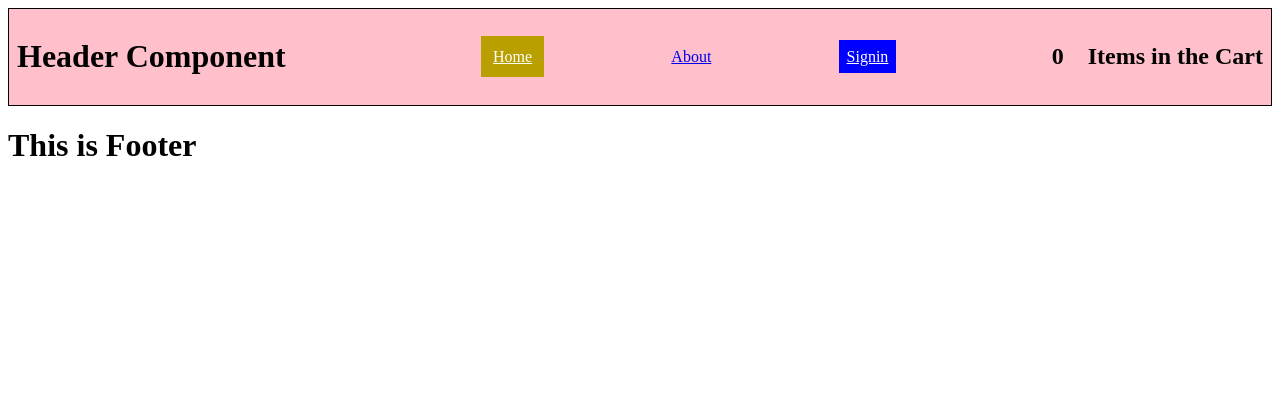
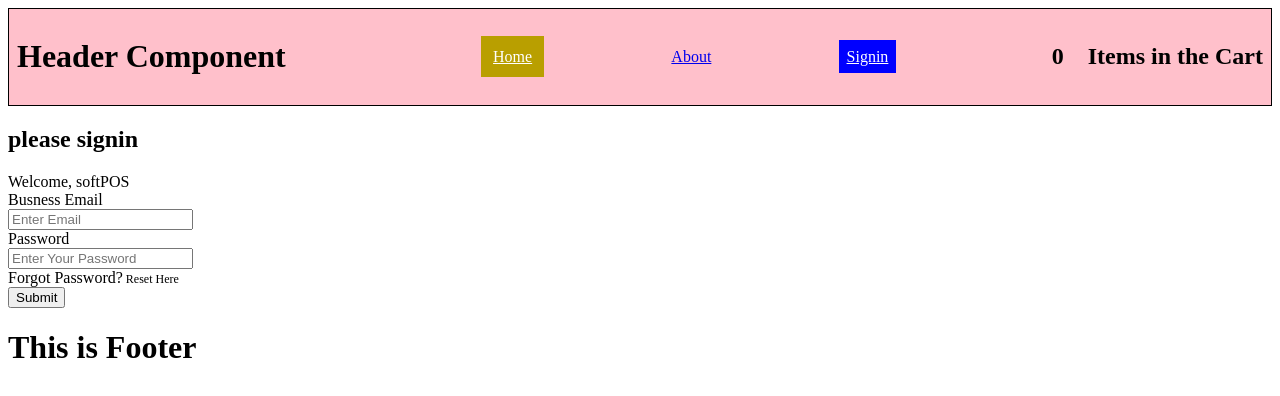
Before and after one commit to brunolotab/Shopping-project-work, a React (Vite) app in the folder ecomparam/: page /signout in a window 1280 px wide. Shown: the top 396 px of the page. Built offline with nearby package versions, Linux system fonts and the light colour scheme.

Commit message:
8th commit

```diff
--- a/ecomparam/src/App.jsx
+++ b/ecomparam/src/App.jsx
@@ -56,8 +56,8 @@ function App() {
             </Route>
             <Route path='/about' element={<About />} />
             <Route path='/signin' element={<Signin />} />
+            <Route path='/signout' element={<Signin />} />
             <Route path='/product/:productid' element={<Detail products={products } />} />
-            {/* <Route path='/product/:productid' element={<Detail products={storeProducts} />} /> */}
           </Routes>
         <Footer />
       </BrowserRouter>
--- a/ecomparam/src/components/Navbar/Navbar.jsx
+++ b/ecomparam/src/components/Navbar/Navbar.jsx
@@ -1,5 +1,5 @@
-import React from 'react'
-import { Link } from 'react-router-dom'
+import React, { useState } from 'react'
+import { Link, useNavigate } from 'react-router-dom'
 
 function Navbar({ count }) {
 
@@ -7,6 +7,8 @@ function Navbar({ count }) {
   const admins = JSON.parse(localStorage.getItem("item"))
 
   console.log(admins);
+  const [toggle, setToggle] = useState(false)
+  const navigate = useNavigate()
 
 
 
@@ -22,7 +24,7 @@ function Navbar({ count }) {
               <li> <Link to='/home2'>Cloths</Link></li>
               <li> <Link to='/home3'>Electronics</Link></li>
               <li> <Link to='/about'>About</Link></li>
-              <li> <Link to='/signin' className='p-[8px] bg-[blue]' style={{ color: '#ffff' }}>Signin</Link></li>
+              <button onClick={()=> {localStorage.clear(); navigate('/signin'); setToggle(!toggle)}}>{toggle? 'Signin' : 'SignOut'}</button>
             </>
             :
             <>
--- a/ecomparam/src/pages/Signin/Signin.jsx
+++ b/ecomparam/src/pages/Signin/Signin.jsx
@@ -1,5 +1,4 @@
 import React, { useState } from 'react'
-import { Navigate } from 'react-router-dom';
 
 function Signin() {
 
```
